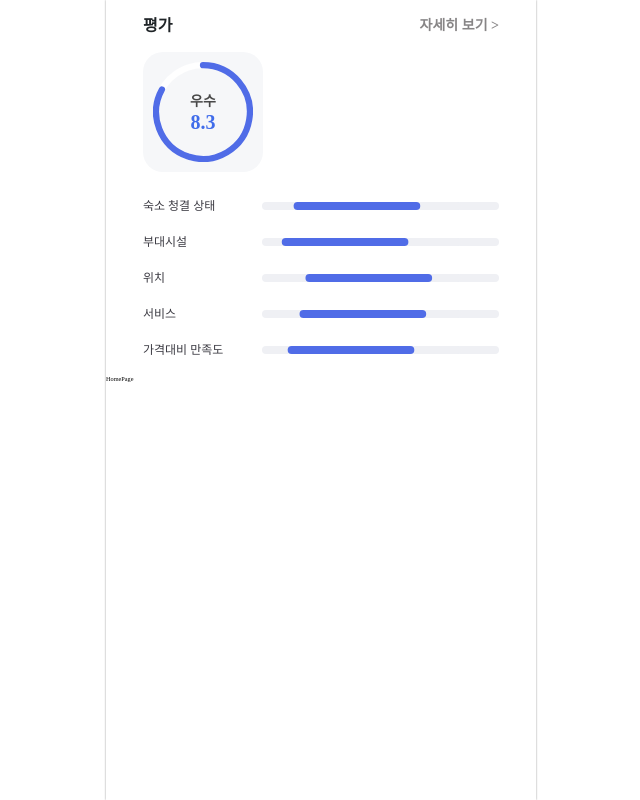
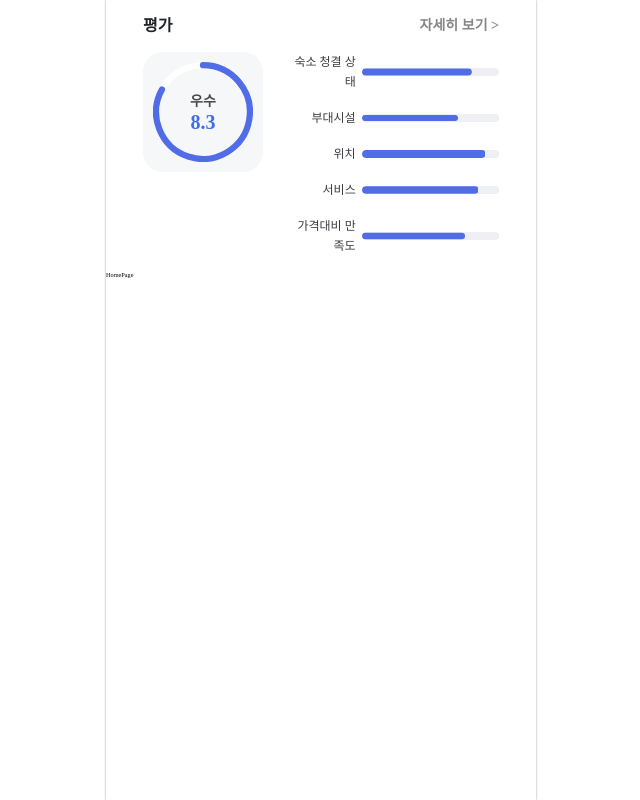
Before and after one commit to m2na7/35-COLLABORATION-WEB-AGODA, a React (Vite) app: page / in a window 1280 px wide. Shown: the whole page, without its empty margins (319-959 px from the left). Built offline with nearby package versions, Linux system fonts and the light colour scheme; a web font is replaced by a local one.

Commit message:
feat: RateReview 와 Evaluation 수평 수정

```diff
--- a/src/pages/HotelDetailPage/Components/HotelDetail/RateReview.style.ts
+++ b/src/pages/HotelDetailPage/Components/HotelDetail/RateReview.style.ts
@@ -23,7 +23,12 @@ export const DetailLink = styled.a`
   ${({ theme }) => theme.font.title6_b_14};
   color: ${({ theme }) => theme.color.gray600};
   text-decoration: none;
-  }
+`;
+
+export const CircleEvaluationContainer = styled.div`
+  display: flex;
+  align-items: flex-start;
+  gap: 24px; /* 간격을 조절할 수 있습니다 */
 `;
 
 export const CircleContainer = styled.div`
@@ -99,6 +104,8 @@ export const EvaluationItem = styled.li`
     ${({ theme }) => theme.font.detail2_b_12};
     color: ${({ theme }) => theme.color.gray800};
     flex: 1;
+    text-align: right;
+    margin-right: 6px;
   }
 `;
 
--- a/src/pages/HotelDetailPage/Components/HotelDetail/RateReview.tsx
+++ b/src/pages/HotelDetailPage/Components/HotelDetail/RateReview.tsx
@@ -3,6 +3,7 @@ import {
   RateHeader,
   TitleStyle,
   DetailLink,
+  CircleEvaluationContainer,
   CircleContainer,
   EvaluationList,
   EvaluationItem,
@@ -37,6 +38,7 @@ const RateReview = () => {
         <DetailLink>자세히 보기 &gt;</DetailLink>
       </RateHeader>
 
+      <CircleEvaluationContainer>
         <CircleContainer>
           <RectangleBackground />
           <CircleWrapper>
@@ -66,6 +68,7 @@ const RateReview = () => {
             </EvaluationItem>
           ))}
         </EvaluationList>
+      </CircleEvaluationContainer>
     </RateReviewWrapper>
   );
 };
```
Lines whose indentation alone changed are shown as unchanged.
